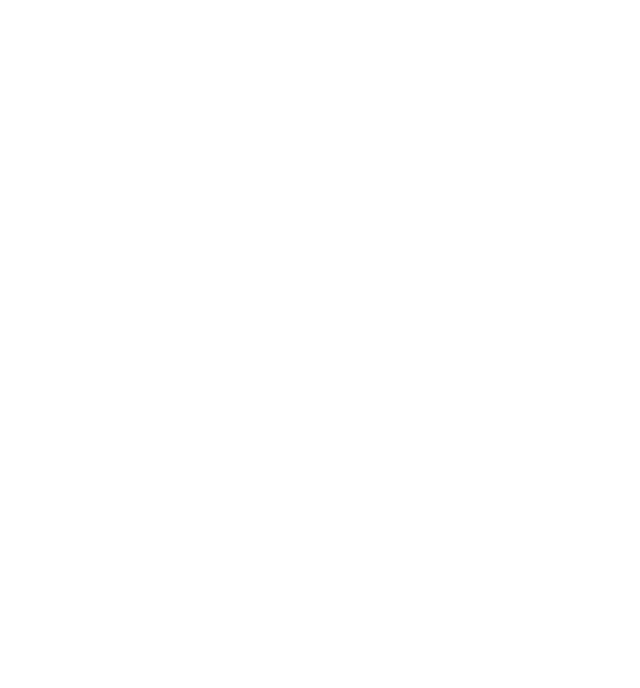
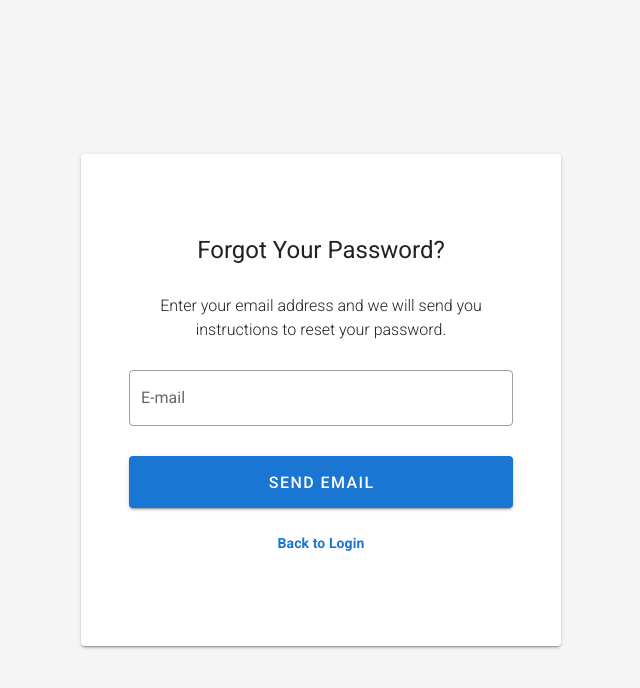
Before and after one commit to shindohyun/vue-template, a Vue app: page /authentication/reset-password in a window 1280 px wide. Shown: the top 688 px of the page, without its empty margins (319-959 px from the left). Built offline with nearby package versions, Linux system fonts and the light colour scheme.

Commit message:
[추가] 비밀번호 리셋 화면

```diff
--- a/src/router/index.js
+++ b/src/router/index.js
@@ -7,6 +7,7 @@
 import GridSystem from '../views/GridSystem.vue'
 import Signin from '../views/authentication/Signin.vue'
 import Signup from '../views/authentication/Signup.vue'
+import ResetPassword from '../views/authentication/ResetPassword.vue'
 
 Vue.use(VueRouter)
 
@@ -53,6 +54,11 @@
         path: 'signup',
         name: 'Signup',
         component: Signup
+      },
+      {
+        path: 'reset-password',
+        name: 'ResetPassword',
+        component: ResetPassword
       }
     ]
   }
--- /dev/null
+++ b/src/views/authentication/ResetPassword.vue
@@ -0,0 +1,39 @@
+<template>
+  <v-card class="px-8 py-16" :width="$vuetify.breakpoint.mobile? 'auto' : 480">
+    <v-card-title class="text-h5 justify-center">Forgot Your Password?</v-card-title>
+    <p class="text-center my-3 mx-2 font-weight-light">Enter your email address and we will send you instructions to reset your password.</p>
+    <v-card-text>
+      <form @submit.prevent="submit()">
+        <v-text-field
+          v-model="email"
+          label="E-mail"
+          required
+          outlined>
+        </v-text-field>
+        <v-btn type="submit" color="primary" block x-large>
+          Send email
+        </v-btn>
+        <v-container>
+          <v-row justify="center">
+            <v-col cols="auto" class="mt-3">
+              <router-link class="font-weight-bold text-decoration-none" to="/authentication/signin">Back to Login</router-link>
+            </v-col>
+          </v-row>
+        </v-container>
+      </form>
+    </v-card-text>
+  </v-card>
+</template>
+<script>
+export default {
+  name: 'ResetPassword',
+  data: () => ({
+    email: ''
+  }),
+  methods: {
+    submit: () => {
+      console.log('send email!')
+    }
+  }
+}
+</script>
```
